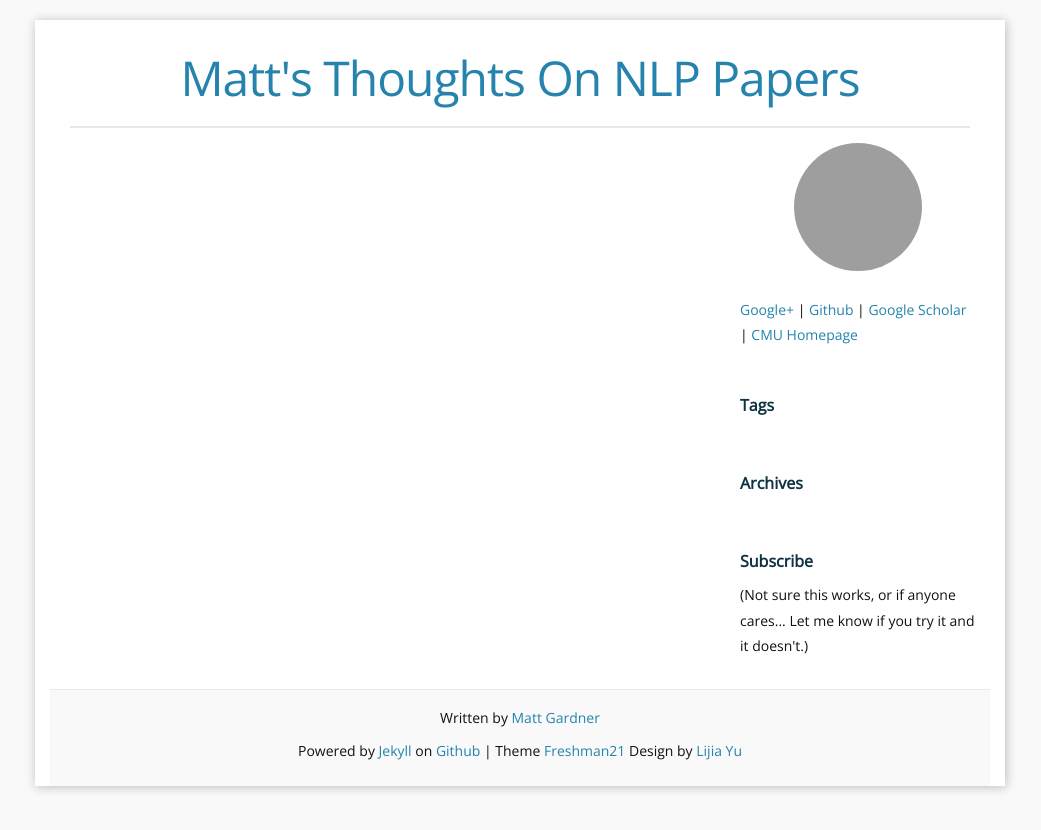
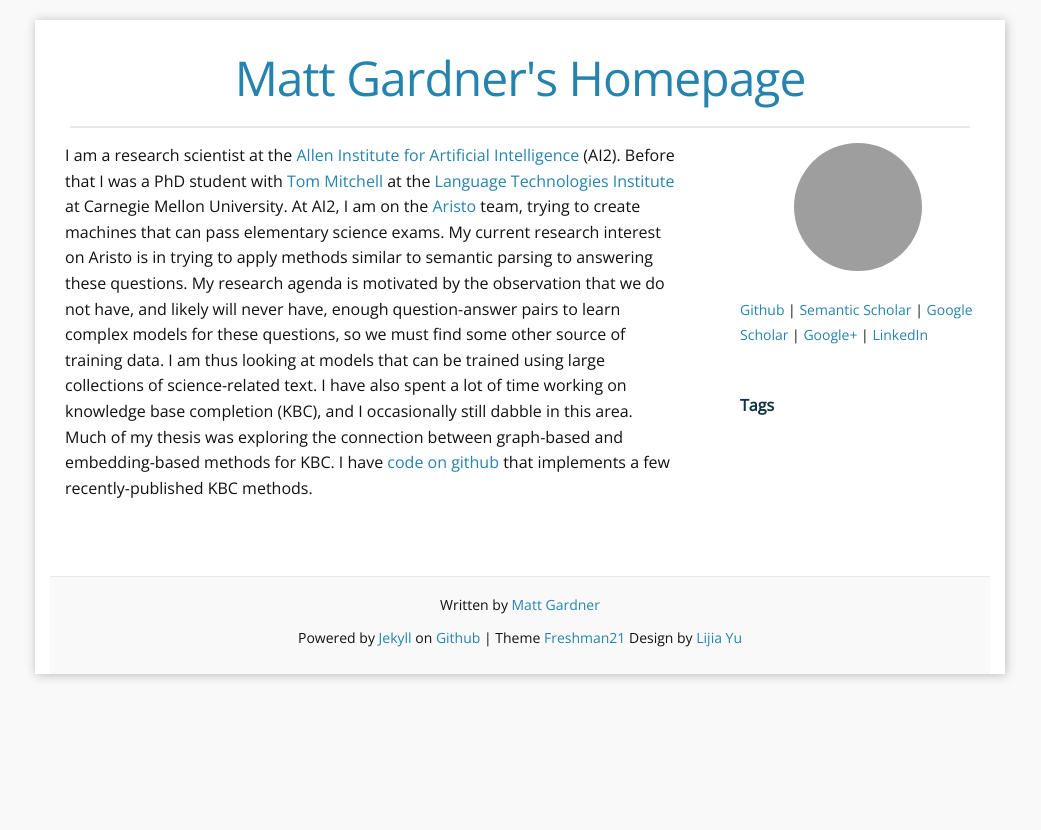
Before and after one commit to matt-gardner/matt-gardner.github.io, a Jekyll site: the page built from index.html, in a window 1280 px wide. Shown: the top 830 px of the page, without its empty margins (120-1161 px from the left). Built offline with Jekyll 4.4.1, drawn with Linux system fonts in a browser that asks for light colours; Markdown is read by kramdown in place of the engine named in the settings; the list of posts is cut into pages by our own code; grey boxes are pictures that could not be loaded.

Commit message:
Updating the site

```diff
--- a/_config.yml
+++ b/_config.yml
@@ -1,9 +1,9 @@
 ### Site info:
-title: Matt's Thoughts On NLP Papers
+title: Matt Gardner's Homepage
 author: Matt Gardner
-email: mg1@cs.cmu.edu
-description: "Thoughts on NLP papers."
-baseurl: /paper-thoughts
+email: mattg@allenai.org
+description: "Matt Gardner"
+baseurl: /
 
 ### Personal info and site tools info:
 github_username:  matt-gardner
@@ -12,10 +12,10 @@
 
 ### Site setting:
 ShowContactInfo: "True"
-default_column: "two"
+default_column: "one"
 
 ### Build settings
-highlighter: pygments
+highlighter: rouge
 paginate: 5
 markdown: redcarpet
 kramdown:
--- a/_includes/sidebar.html
+++ b/_includes/sidebar.html
@@ -3,10 +3,11 @@
 <div class="sidebar-module about">
   <img title="Me!" src="http://www.cs.cmu.edu/~mg1/images/matt_small.jpg" alt="Me!"/>
   <br />
+  <a href="https://github.com/matt-gardner">Github</a> |
+  <a href="https://www.semanticscholar.org/author/Matthew-Gardner/1914777">Semantic Scholar</a> |
+  <a href="http://scholar.google.com/citations?user=SfKdzrUAAAAJ">Google Scholar</a> |
   <a href="http://plus.google.com/+MattGardner">Google+</a> |
-  <a href="https://github.com/matt-gardner">Github</a> |
-  <a href="http://scholar.google.com/citations?user=SfKdzrUAAAAJ">Google Scholar</a> |
-  <a href="http://cs.cmu.edu/~mg1">CMU Homepage</a>
+  <a href="https://www.linkedin.com/in/matt-gardner-34292bbb">LinkedIn</a>
 </div>
 
 <div class="sidebar-module">
@@ -19,24 +20,4 @@
   {% endfor %}
 </div>
 
-<div class="sidebar-module">
-  <h4><a href="{{ site.baseurl }}/archives">Archives</a></h4>
-  {% for post in site.posts %}
-  {% capture this_year %}{{ post.date | date: "%Y" }}{% endcapture %}
-  {% unless year == this_year %}
-  {% assign year = this_year %}
-  {% unless post == site.posts.first %}
-  {% endunless %}
-  <li id="{{ year }}" > <a href="{{ site.baseurl }}/archives/#{{year}}">{{ year }}</a></li>
-  {% endunless %}
-  {% endfor %}
 </div>
-
-<div class="sidebar-module">
-<h4><a href="feed.xml">Subscribe</a></h4>
-<div>
-  (Not sure this works, or if anyone cares...  Let me know if you try it and it doesn't.)
-</div>
-</div>
-
-</div>
--- a/index.html
+++ b/index.html
@@ -3,4 +3,19 @@
 ---
 
 <div class="home">
+
+  I am a research scientist at the <a href="http://allenai.org/">Allen Institute for Artificial Intelligence</a> (AI2).  Before that I was
+  a PhD student with <a href="http://www.cs.cmu.edu/~tom/">Tom Mitchell</a> at the <a href="http://lti.cs.cmu.edu/">Language Technologies
+    Institute</a> at Carnegie Mellon University.
+
+  At AI2, I am on the <a href="http://allenai.org/aristo/">Aristo</a> team, trying to create machines that can pass elementary science
+  exams.  My current research interest on Aristo is in trying to apply methods similar to semantic parsing to answering these questions.
+  My research agenda is motivated by the observation that we do not have, and likely will never have, enough question-answer pairs to learn
+  complex models for these questions, so we must find some other source of training data.  I am thus looking at models that can be trained
+  using large collections of science-related text.
+
+  I have also spent a lot of time working on knowledge base completion (KBC), and I occasionally still dabble in this area.  Much of my
+  thesis was exploring the connection between graph-based and embedding-based methods for KBC.  I have <a
+                         href="http://github.com/matt-gardner/pra">code on github</a> that implements a few recently-published KBC methods.
+
 </div>
```
